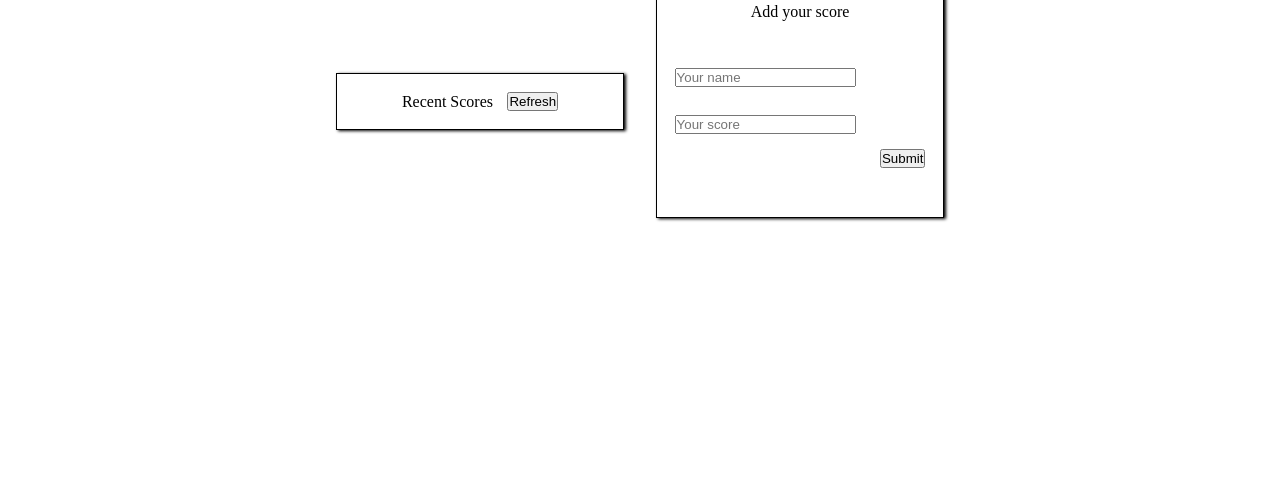
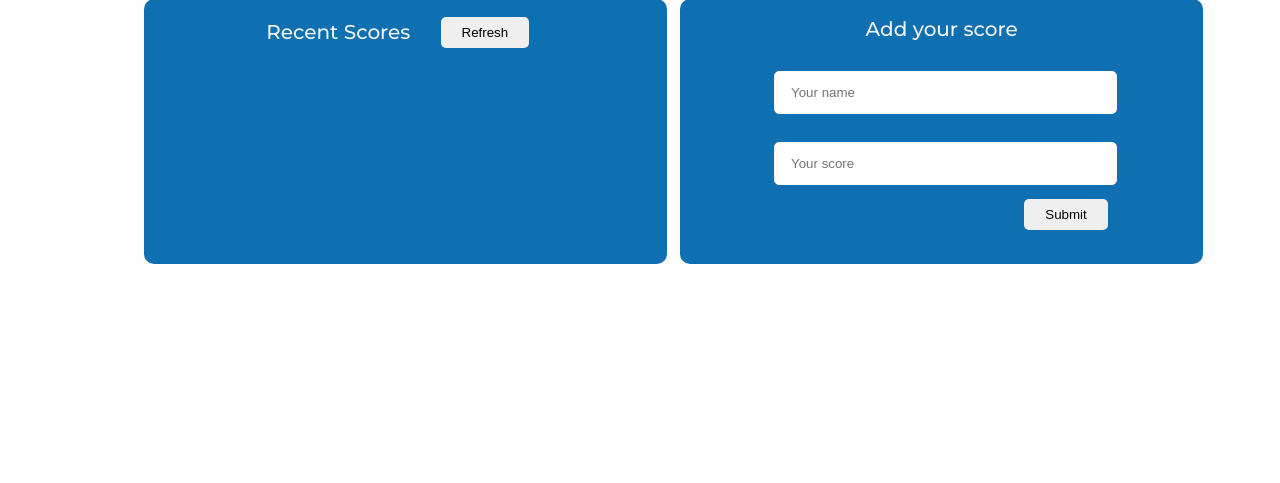
Before and after one commit to aradradev/leaderboard-app, a website built with webpack: page src/index.html in a window 1280 px wide. Shown: the part 317-800 px from the top of the page. Built offline with nearby package versions, Linux system fonts and the light colour scheme; no server answers.

Commit message:
Add a final touch to the leaderboar and the latest version of the app

```diff
--- a/src/index.html
+++ b/src/index.html
@@ -21,8 +21,8 @@
         <article id="add-score">
             <p>Add your score</p>
             <form id="form-input">
-                <input type="text" id="name" placeholder="Your name" required>
-                <input type="number" id="score" placeholder="Your score" required> <br>
+                <input type="text" id="name" placeholder="Your name" minlength="5" maxlength="25" required>
+                <input type="number" id="score" placeholder="Your score" min="10" max="100" required> <br>
                 <button id="submit">Submit</button>
             </form>
         </article>
--- a/src/style.css
+++ b/src/style.css
@@ -1,3 +1,4 @@
+@import url('https://fonts.googleapis.com/css2?family=Montserrat:wght@400;500;600&display=swap');
 * {
   margin: 0;
   padding: 0;
@@ -12,32 +13,47 @@ body {
   color: #000;
   min-height: 100vh;
   min-width: 100%;
+  background-color: #f2f2f21c;
+  font-family: 'Montserrat', sans-serif;
+  font-weight: 500;
+  font-size: 20px;
+}
+
+h1{
+  margin-top: 1rem;
+  font-weight: 700;
 }
 
 .leader-board {
-  max-width: 560px;
-  min-width: 50%;
-  display: flex;
-  flex-direction: row;
-  justify-content: center;
-  align-items: center;
+  max-width: 660px;
+  min-width: 80%;
+  display: grid;
+  grid-template-columns: 1fr 1fr;
+  gap: 3rem;
+  padding: 3rem;
+  margin-top: 2rem;
+}
+
+#recent-score{
+  margin: 1rem;
+  min-width: 100%;
 }
 
 #recent-score,
 #add-score {
-  box-shadow: 2px 1px 3px #000;
-  border: 1px solid #000;
+  border-radius: 10px;
   padding: 1.1rem;
   margin: 0 1rem;
-  width: 50%;
+  width: 100%;
+  color: #f2f2f2;
+  background-color: #0e70b1;
 }
 
 #recent-score .recent-title {
   display: flex;
   justify-content: center;
   align-items: center;
-  flex-direction: row;
-  margin: 0 0.9rem;
+  margin-bottom: 1rem;
 }
 
 .recent-title p {
@@ -50,38 +66,70 @@ body {
   justify-content: center;
   align-items: center;
   position: relative;
+  /* margin: 1rem;
+  gap: 1rem; */
 }
 
 #form-input {
   margin: 1rem 0;
-  padding: 1rem 0;
+  /* padding: 1rem 0; */
+  max-width: 100%;
 }
 
 #form-input input {
-  margin: 0.9rem auto;
+  margin: 0.9rem;
+  width: 85%;
+  padding: 0.8rem 1rem;
+  border-radius: 5px;
+  outline: none;
+  border: 1px solid snow;
 }
 
-#form-input #submit {
+#form-input #submit,
+#refresher {
   float: right;
-  margin: 0;
+  margin: 0 1rem;
   text-align: center;
+  padding: 0.5rem 1.3rem;
+  border-radius: 5px;
+  border: none;
+  outline: none;
+  transition: 0.7s;
+}
+
+#submit:hover,
+#refresher:hover {
+  background: #57ca0a;
+  cursor: pointer;
+  color: #f2f2f2;
 }
 
 #scores-container {
   display: flex;
   justify-content: center;
-  width: 100%;
   align-items: center;
   flex-direction: column;
+  width: 100%;
 }
 
 #scores-container li {
   list-style: none;
+  font-size: 1.5rem;
   margin: 0.1rem auto;
   padding: 0.3rem;
-  width: 100%;
+  border-radius: 5px;
+  width: 93%;
+  background-color: #d0ddcd;
+  color: #000;
+  transition: 0.7s;
 }
 
 #scores-container li:nth-child(2n + 2) {
-  background-color: #aaa;
+  background-color: #b48652;
 }
+
+@media only screen and (max-width: 600px) {
+  .leader-board {
+    grid-template-columns: 1fr;
+  }
+}
```
Also changed, not shown: README.md, dist/index.html, dist/main.js.
